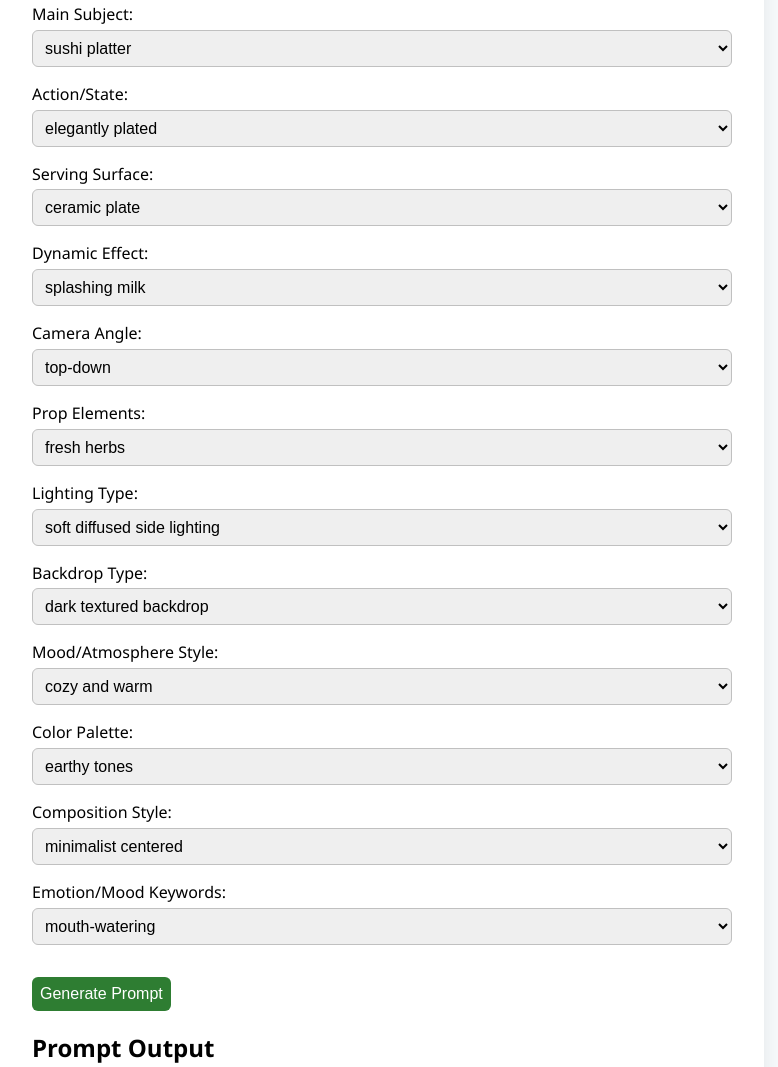
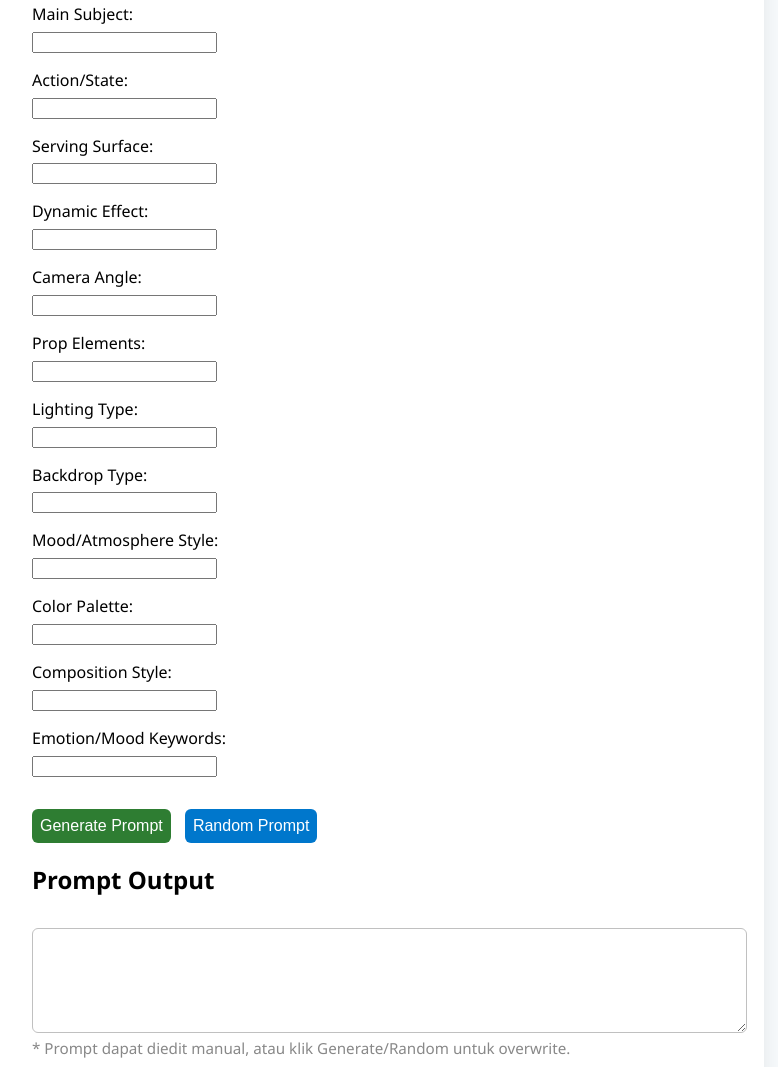
Before and after one commit to ryfey/food_prompt_gen, a plain HTML site: page index.html in a window 1280 px wide. Shown: the part 149-1216 px from the top of the page, without its empty margins (258-1036 px from the left). Drawn offline with Linux system fonts and the light colour scheme.

Commit message:
Update index.html

```diff
--- a/index.html
+++ b/index.html
@@ -12,56 +12,70 @@
     <form id="promptForm">
       <div class="slot-group">
         <label>Main Subject:</label>
-        <select id="mainSubject"></select>
+        <input id="mainSubject" list="mainSubjectList" />
+        <datalist id="mainSubjectList"></datalist>
       </div>
       <div class="slot-group">
         <label>Action/State:</label>
-        <select id="actionState"></select>
+        <input id="actionState" list="actionStateList" />
+        <datalist id="actionStateList"></datalist>
       </div>
       <div class="slot-group">
         <label>Serving Surface:</label>
-        <select id="servingSurface"></select>
+        <input id="servingSurface" list="servingSurfaceList" />
+        <datalist id="servingSurfaceList"></datalist>
       </div>
       <div class="slot-group">
         <label>Dynamic Effect:</label>
-        <select id="dynamicEffect"></select>
+        <input id="dynamicEffect" list="dynamicEffectList" />
+        <datalist id="dynamicEffectList"></datalist>
       </div>
       <div class="slot-group">
         <label>Camera Angle:</label>
-        <select id="cameraAngle"></select>
+        <input id="cameraAngle" list="cameraAngleList" />
+        <datalist id="cameraAngleList"></datalist>
       </div>
       <div class="slot-group">
         <label>Prop Elements:</label>
-        <select id="propElements"></select>
+        <input id="propElements" list="propElementsList" />
+        <datalist id="propElementsList"></datalist>
       </div>
       <div class="slot-group">
         <label>Lighting Type:</label>
-        <select id="lightingType"></select>
+        <input id="lightingType" list="lightingTypeList" />
+        <datalist id="lightingTypeList"></datalist>
       </div>
       <div class="slot-group">
         <label>Backdrop Type:</label>
-        <select id="backdropType"></select>
+        <input id="backdropType" list="backdropTypeList" />
+        <datalist id="backdropTypeList"></datalist>
       </div>
       <div class="slot-group">
         <label>Mood/Atmosphere Style:</label>
-        <select id="moodAtmosphere"></select>
+        <input id="moodAtmosphere" list="moodAtmosphereList" />
+        <datalist id="moodAtmosphereList"></datalist>
       </div>
       <div class="slot-group">
         <label>Color Palette:</label>
-        <select id="colorPalette"></select>
+        <input id="colorPalette" list="colorPaletteList" />
+        <datalist id="colorPaletteList"></datalist>
       </div>
       <div class="slot-group">
         <label>Composition Style:</label>
-        <select id="compositionStyle"></select>
+        <input id="compositionStyle" list="compositionStyleList" />
+        <datalist id="compositionStyleList"></datalist>
       </div>
       <div class="slot-group">
         <label>Emotion/Mood Keywords:</label>
-        <select id="emotionKeywords"></select>
+        <input id="emotionKeywords" list="emotionKeywordsList" />
+        <datalist id="emotionKeywordsList"></datalist>
       </div>
       <button type="submit">Generate Prompt</button>
+      <button type="button" id="randomPromptBtn" style="margin-left:10px;background:#0077cc;">Random Prompt</button>
     </form>
     <h2>Prompt Output</h2>
-    <textarea id="promptOutput" rows="6" readonly></textarea>
+    <textarea id="promptOutput" rows="6"></textarea>
+    <div style="font-size:0.95em;color:#888;">* Prompt dapat diedit manual, atau klik Generate/Random untuk overwrite.</div>
     <details>
       <summary>Slot Guide</summary>
       <div id="slotGuide"></div>
```
